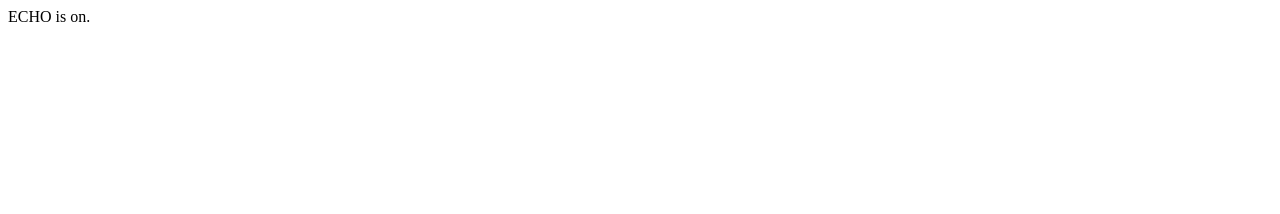
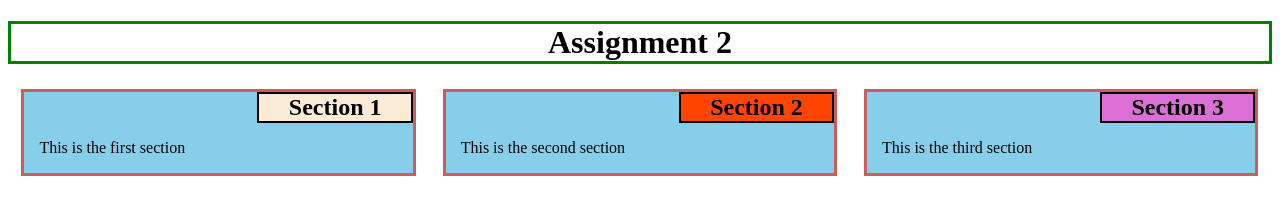
Before and after one commit to JesseCrossleyddst/coursera-test, a plain HTML site: page module2-solution/index.html in a window 1280 px wide. Drawn offline with Linux system fonts and the light colour scheme.

Commit message:
Created css and Updated html

```diff
--- /dev/null
+++ b/module2-solution/css/styles.css
@@ -0,0 +1,76 @@
+* {
+    box-sizing: border-box;
+}
+
+h1 {
+    text-align: center;
+    border: 3px solid green;
+}
+
+section {
+    background-color: white;
+    border: 3px solid white;
+    margin-right: auto;
+    margin-left: auto;
+    float: left;
+}
+
+section > div {
+    background-color: skyblue;
+    border: 3px solid indianred;
+    width: 95%;
+    margin-right: auto;
+    margin-left: auto;
+    margin-bottom: 15px;
+}
+
+h2 {
+    border: 2px solid black;
+    width: 40%;
+    margin: 0px 0px auto auto;
+    text-align: center;
+}
+
+#heading1 {
+    background-color: antiquewhite;
+}
+
+#heading2 {
+    background-color: orangered;
+}
+
+#heading3 {
+    background-color: orchid;
+}
+
+p {
+    margin-left: 15px;
+}
+
+/********** Large devices only *********/
+@media (min-width: 992px) {
+    section {
+        width: 33.33%;
+    }
+}
+
+/********** Medium devices **********/
+@media (min-width: 768px) and (max-width: 992px) {
+    section {
+        width: 50%;
+    }
+    section:nth-child(4) {
+        width: 100%;
+    }
+
+    section:nth-child(4) > div {
+        width: 97.5%;
+    }
+}
+
+/********* Small devices only **********/
+@media (max-width: 768px) {
+    section {
+        width: 100%;
+    }
+}
--- a/module2-solution/index.html
+++ b/module2-solution/index.html
@@ -1 +1,31 @@
-ECHO is on.
+<!doctype html>
+<html>
+    <head>
+        <meta charset="utf-8">
+        <meta name="viewport" content="width=device-width, initial-scale=1">
+        <title>Assignment 2</title>
+        <link rel="stylesheet" href="css/styles.css">
+    </head>
+
+    <body>
+        <h1>Assignment 2</h1>
+        <section>
+            <div>
+                <h2 id="heading1">Section 1</h2>
+                <div><p>This is the first section</p></div>
+                </div>
+        </section>
+        <section>
+            <div>
+                <h2 id="heading2">Section 2</h2>
+                <div><p>This is the second section</p></div>
+                </div>
+        </section>
+        <section>
+            <div>
+                <h2 id="heading3">Section 3</h2>
+                <div><p>This is the third section</p></div>
+                </div>
+        </section>
+    </body>
+</html>
```
